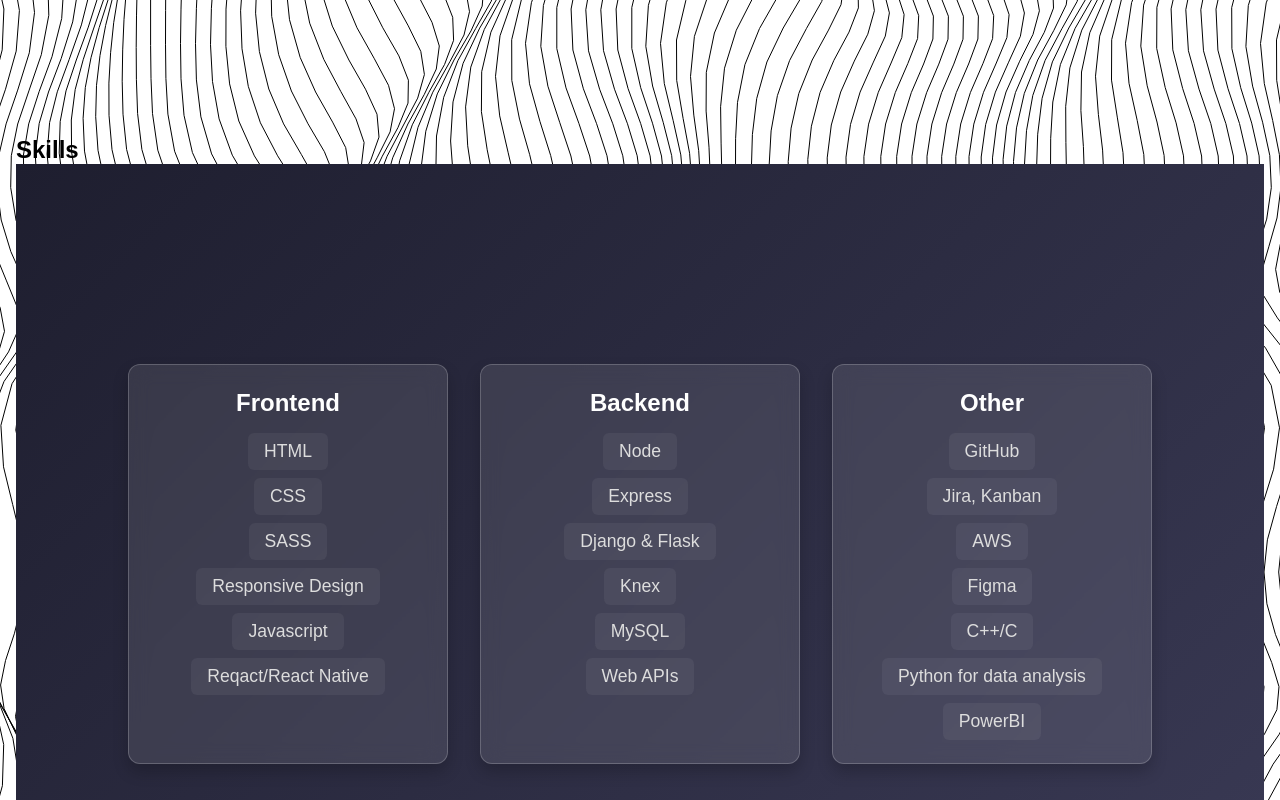
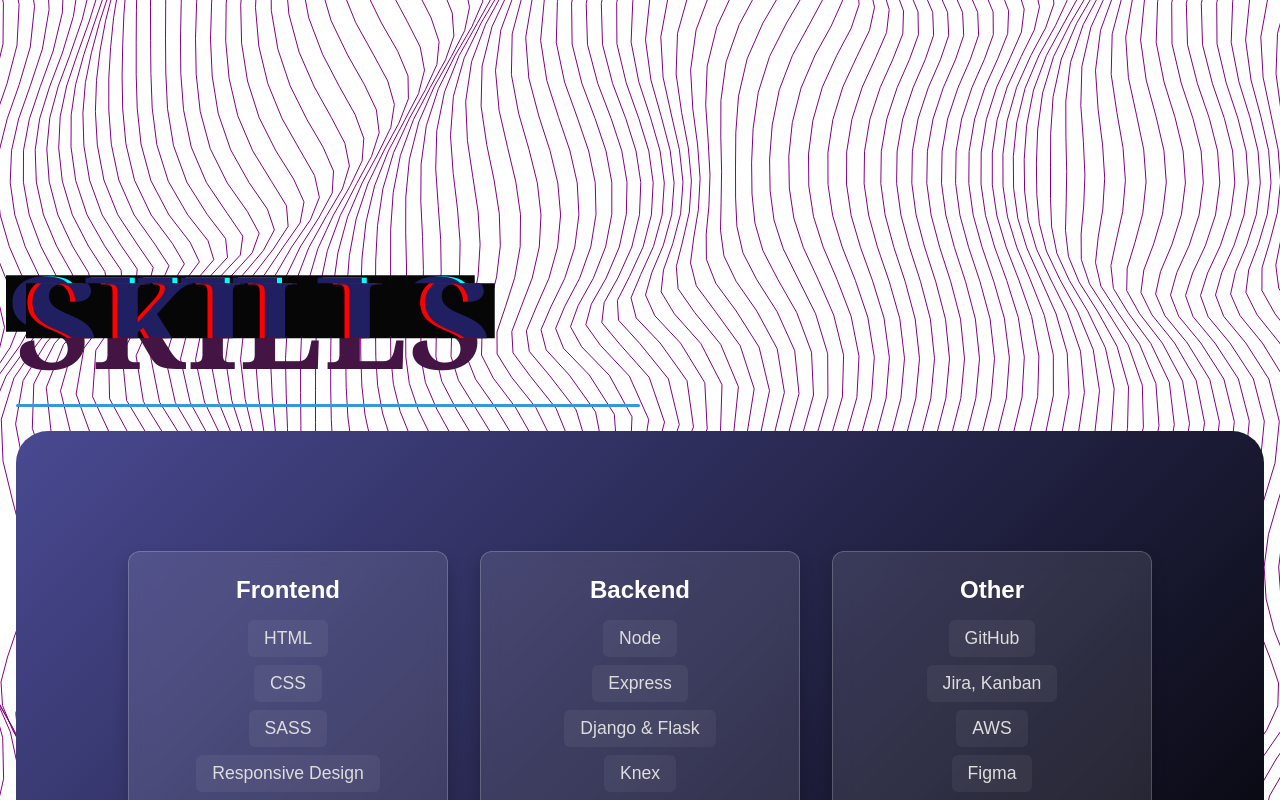
Before and after one commit to keerat21/portfolio, a React (Vite) app: page / in a window 1280 px wide. Shown: the part 680-1480 px from the top of the page. Built offline with nearby package versions, Linux system fonts and the light colour scheme.

Commit message:
Add glitch text effects

```diff
--- a/src/App.jsx
+++ b/src/App.jsx
@@ -7,6 +7,7 @@
 import Projects from "./components/Projects/Projects";
 import Waves from "./components/Waves/Waves";
 import GradientText from "./components/GradientText/GradientText";
+import GlitchText from './components/GlitchText/GlitchText';
 
 const App = () => {
   const speedButtonRef = useRef(null);
@@ -15,9 +16,23 @@
       <Waves />
       <Navbar />
       <Hero />
-      <h2 className="sub-topic" id="skills">Skills</h2>
+      <h2 className="sub-topic" id="skills"><GlitchText
+        speed={1.7}
+        enableShadows={true}
+        enableOnHover={false}
+        className='custom-class'
+      >
+        Skills
+      </GlitchText></h2>
       <Skills />
-      <h2 className="sub-topic" id="projects">Projects</h2>
+      <h2 className="sub-topic" id="projects"><GlitchText
+        speed={1}
+        enableShadows={true}
+        enableOnHover={false}
+        className='custom-class'
+      >
+        Projects
+      </GlitchText></h2>
       <Projects />
     </div>
   );
--- a/src/App.scss
+++ b/src/App.scss
@@ -30,3 +30,27 @@
 
 .app {
 }
+
+.sub-topic {
+  padding-top: 6rem;
+  font-family: poppins;
+  font-family: 'Georgia', serif;
+  font-size: 1.5rem;
+  font-weight: bold;
+  color: #2c3e50;
+  text-transform: uppercase;
+  letter-spacing: 1px;
+  margin-bottom: 1.5rem;
+  position: relative;
+
+  &::before {
+    content: "";
+    position: absolute;
+    left: 0;
+    bottom: 0;
+    width: 50%;
+    height: 3px;
+    background-color: #3498db;
+    border-radius: 2px;
+  }
+}
--- /dev/null
+++ b/src/components/GlitchText/GlitchText.jsx
@@ -0,0 +1,30 @@
+import './GlitchText.scss';
+
+const GlitchText = ({
+    children,
+    speed = 1,
+    enableShadows = true,
+    enableOnHover = false,
+    className = '',
+}) => {
+    const inlineStyles = {
+        '--after-duration': `${speed * 3}s`,
+        '--before-duration': `${speed * 2}s`,
+        '--after-shadow': enableShadows ? '-5px 0 red' : 'none',
+        '--before-shadow': enableShadows ? '5px 0 cyan' : 'none',
+    };
+
+    const hoverClass = enableOnHover ? 'enable-on-hover' : '';
+
+    return (
+        <div
+            className={`glitch ${hoverClass} ${className}`}
+            style={inlineStyles}
+            data-text={children}
+        >
+            {children}
+        </div>
+    );
+};
+
+export default GlitchText;
--- /dev/null
+++ b/src/components/GlitchText/GlitchText.scss
@@ -0,0 +1,78 @@
+.glitch {
+    color: #441444;
+    font-size: clamp(2rem, 10vw, 8rem);
+    white-space: nowrap;
+    font-weight: 900;
+    position: relative;
+    margin: 0 auto;
+    user-select: none;
+    cursor: pointer;
+  }
+
+  .glitch::after,
+  .glitch::before {
+    content: attr(data-text);
+    position: absolute;
+    top: 0;
+    color: #201f61;
+    background-color: #060606;
+    overflow: hidden;
+    clip-path: inset(0 0 0 0);
+  }
+
+  .glitch:not(.enable-on-hover)::after {
+    left: 10px;
+    text-shadow: var(--after-shadow, -10px 0 red);
+    animation: animate-glitch var(--after-duration, 3s) infinite linear alternate-reverse;
+  }
+  .glitch:not(.enable-on-hover)::before {
+    left: -10px;
+    text-shadow: var(--before-shadow, 10px 0 cyan);
+    animation: animate-glitch var(--before-duration, 2s) infinite linear alternate-reverse;
+  }
+
+  .glitch.enable-on-hover::after,
+  .glitch.enable-on-hover::before {
+    content: '';
+    opacity: 0;
+    animation: none;
+  }
+
+  .glitch.enable-on-hover:hover::after {
+    content: attr(data-text);
+    opacity: 1;
+    left: 10px;
+    text-shadow: var(--after-shadow, -10px 0 red);
+    animation: animate-glitch var(--after-duration, 3s) infinite linear alternate-reverse;
+  }
+  .glitch.enable-on-hover:hover::before {
+    content: attr(data-text);
+    opacity: 1;
+    left: -10px;
+    text-shadow: var(--before-shadow, 10px 0 cyan);
+    animation: animate-glitch var(--before-duration, 2s) infinite linear alternate-reverse;
+  }
+
+  @keyframes animate-glitch {
+    0%   { clip-path: inset(20% 0 50% 0); }
+    5%   { clip-path: inset(10% 0 60% 0); }
+    10%  { clip-path: inset(15% 0 55% 0); }
+    15%  { clip-path: inset(25% 0 35% 0); }
+    20%  { clip-path: inset(30% 0 40% 0); }
+    25%  { clip-path: inset(40% 0 20% 0); }
+    30%  { clip-path: inset(10% 0 60% 0); }
+    35%  { clip-path: inset(15% 0 55% 0); }
+    40%  { clip-path: inset(25% 0 35% 0); }
+    45%  { clip-path: inset(30% 0 40% 0); }
+    50%  { clip-path: inset(20% 0 50% 0); }
+    55%  { clip-path: inset(10% 0 60% 0); }
+    60%  { clip-path: inset(15% 0 55% 0); }
+    65%  { clip-path: inset(25% 0 35% 0); }
+    70%  { clip-path: inset(30% 0 40% 0); }
+    75%  { clip-path: inset(40% 0 20% 0); }
+    80%  { clip-path: inset(20% 0 50% 0); }
+    85%  { clip-path: inset(10% 0 60% 0); }
+    90%  { clip-path: inset(15% 0 55% 0); }
+    95%  { clip-path: inset(25% 0 35% 0); }
+    100% { clip-path: inset(30% 0 40% 0); }
+  }
--- a/src/components/Navbar/Navbar.scss
+++ b/src/components/Navbar/Navbar.scss
@@ -70,6 +70,7 @@
 }
 
 .navbar__toggle .bar {
+
   width: 30px;
   height: 3px;
   background-color: rgb(138, 61, 61);
@@ -92,6 +93,7 @@
 
 /* Mobile Menu */
 .navbar__links.active {
+  margin-top: 4rem;
   display: flex;
   flex-direction: column;
   position: fixed;
--- a/src/components/Skills/Skills.scss
+++ b/src/components/Skills/Skills.scss
@@ -2,11 +2,12 @@
 
 .skills {
   @include flex-center;
-  height: 100vh;
+  height: 80vh;
   flex-wrap: wrap;
   gap: 2rem;
   padding: 2rem;
-  background: linear-gradient(135deg, #1e1e2f, #3a3a55);
+  background: linear-gradient(135deg, #494992, #000000);
+  border-radius: 2rem;
 
 
   &__box {
--- a/src/components/Waves/Waves.jsx
+++ b/src/components/Waves/Waves.jsx
@@ -63,7 +63,7 @@
 // Noise + Grad (unchanged) - Omitted for brevity
 
 export default function Waves({
-    lineColor = "light purple",
+    lineColor = "purple",
     backgroundColor = "transparent",
     waveSpeedX = 0.0125,
     waveSpeedY = 0.005,
```
